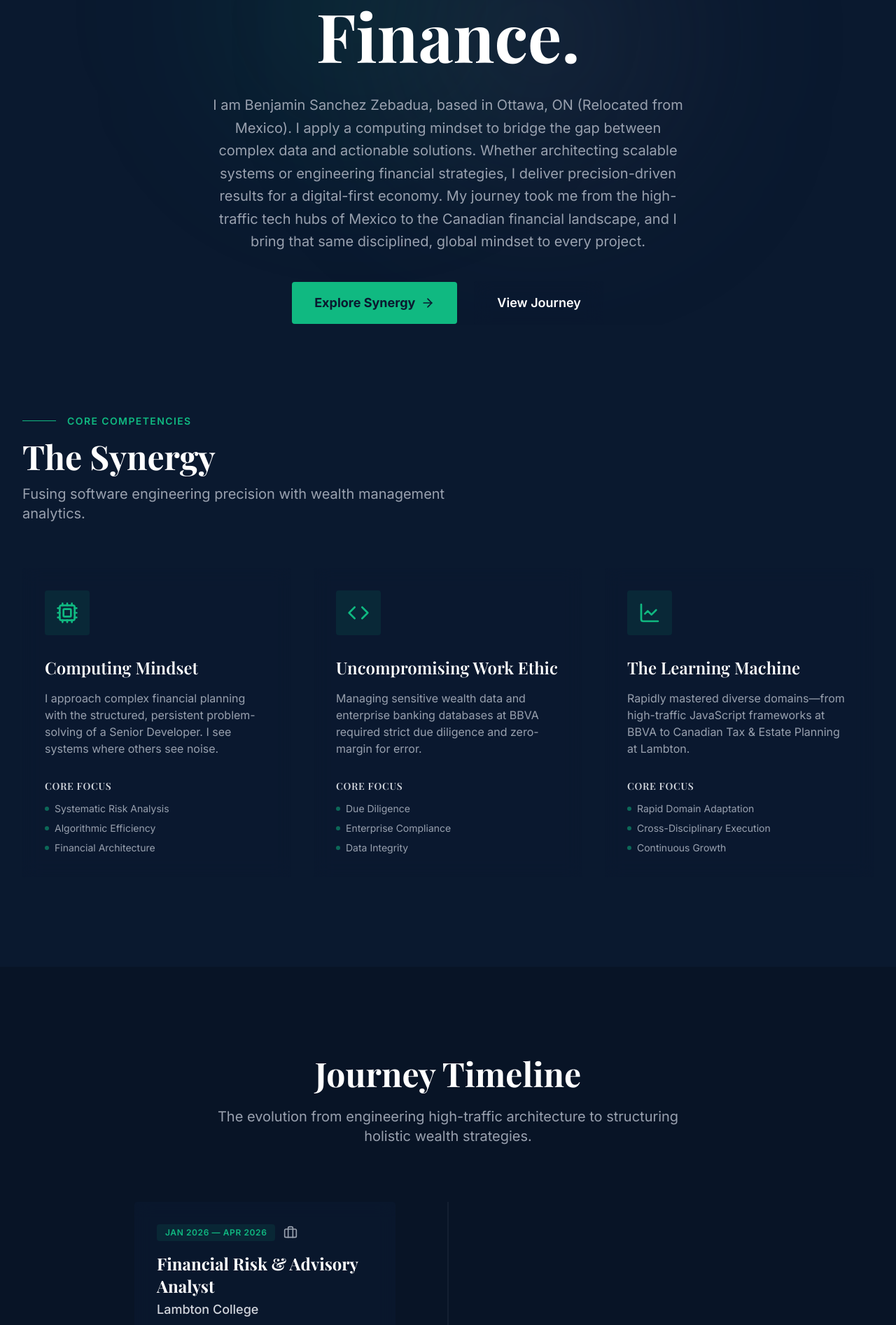
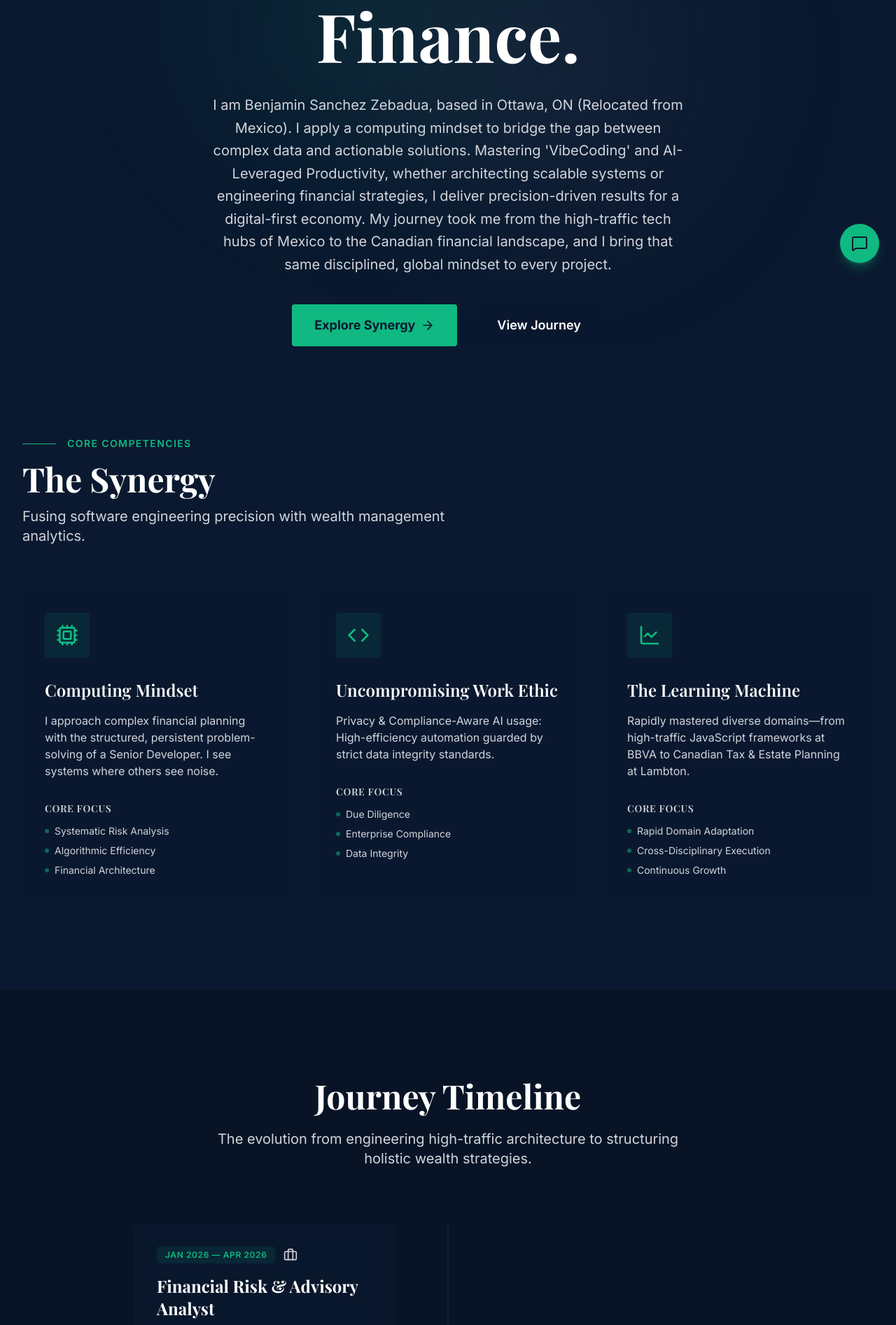
Before and after one commit to neobenjax/benjamin-sanchez-zebadua, a Next.js app: page / in a window 1280 px wide. Shown: the part 400-2294 px from the top of the page at 70% size. Built offline with nearby package versions, Linux system fonts and the light colour scheme; a web font is replaced by a local one.

Commit message:
feat: complete brand rename, implement FAB, enforce accessibility padding & update references

```diff
--- a/src/app/layout.tsx
+++ b/src/app/layout.tsx
@@ -2,6 +2,7 @@ import type { Metadata } from "next";
 import { Inter, Playfair_Display } from "next/font/google";
 import "./globals.css";
 import Navigation from "@/components/Navigation";
+import FAB from "@/components/FAB";
 
 const inter = Inter({
   variable: "--font-inter",
@@ -31,6 +32,7 @@ export default function RootLayout({
       <body className="min-h-full flex flex-col bg-primary text-foreground">
         <Navigation />
         {children}
+        <FAB />
       </body>
     </html>
   );
--- /dev/null
+++ b/src/components/FAB.tsx
@@ -0,0 +1,23 @@
+"use client";
+
+import { MessageSquare } from "lucide-react";
+import { profileData } from "@/data/profile";
+
+export default function FAB() {
+  return (
+    <div className="fixed bottom-6 right-6 z-50">
+      <a
+        href={`mailto:${profileData.social.email}`}
+        className="group relative flex items-center justify-center w-14 h-14 bg-[#10B981] text-[#0A192F] rounded-full shadow-lg shadow-[#10B981]/30 hover:shadow-[#10B981]/50 hover:scale-110 transition-all duration-300"
+        aria-label="Contact Email"
+      >
+        <MessageSquare className="w-6 h-6" />
+
+        {/* Tooltip */}
+        <span className="absolute right-full mr-4 bg-[#0A192F] text-white text-sm font-semibold px-3 py-1.5 rounded-sm opacity-0 group-hover:opacity-100 transition-opacity whitespace-nowrap border border-white/10 pointer-events-none">
+          Get in Touch
+        </span>
+      </a>
+    </div>
+  );
+}
--- a/src/components/Footer.tsx
+++ b/src/components/Footer.tsx
@@ -2,6 +2,7 @@
 
 import { motion } from "framer-motion";
 import { ArrowUpRight } from "lucide-react";
+import { profileData } from "@/data/profile";
 
 export default function Footer() {
   return (
@@ -11,18 +12,18 @@ export default function Footer() {
         <div className="absolute left-1/4 top-0 w-1/2 h-full bg-gradient-to-r from-transparent via-[#10B981]/20 to-transparent blur-[100px]" />
       </div>
 
-      <div className="max-w-7xl mx-auto px-4 sm:px-6 lg:px-8 relative z-10">
+      <div className="max-w-7xl mx-auto px-8 lg:px-8 relative z-10">
         <div className="grid grid-cols-1 md:grid-cols-2 gap-12 mb-16">
 
           <div className="flex flex-col">
             <h3 className="text-3xl font-serif text-white font-bold mb-6">
               Let's Engineer Your Strategy.
             </h3>
-            <p className="text-gray-400 text-lg mb-8 max-w-md">
+            <p className="text-gray-300 text-lg mb-8 max-w-md">
               Bringing quantitative rigor and software scaling discipline to holistic wealth and risk management.
             </p>
             <a
-              href="mailto:contact@example.com"
+              href={`mailto:${profileData.social.email}`}
               className="inline-flex items-center text-accent font-semibold text-lg hover:text-white transition-colors"
             >
               Reach Out via Email
@@ -31,24 +32,24 @@ export default function Footer() {
           </div>
 
           <div className="flex flex-col md:items-end justify-end space-y-4">
-            <div className="font-serif text-xl tracking-widest text-white font-semibold opacity-50 mb-4">
-              BENJAMIN <span className="font-sans tracking-normal mx-1">//</span> STRATEGIST
+            <div className="font-serif text-xl tracking-[0.2em] text-white font-semibold opacity-50 mb-4">
+              BENJAMIN <span className="font-sans tracking-normal mx-1">//</span> FINTECH ARCHITECT
             </div>
             {/* FOOTER GROUNDING */}
-            <div className="text-gray-400 text-right text-sm">
-              <span className="block mb-1 text-white/80 font-medium">Based in Ottawa, ON</span>
-              Open to remote and local opportunities in FinTech and Financial Strategy.
+            <div className="text-gray-300 text-right text-sm">
+              <span className="block mb-1 text-white font-medium">Based in Ottawa, ON | Relocated from Mexico.</span>
+              Open to local and remote opportunities in FinTech and Financial Strategy.
             </div>
           </div>
         </div>
 
-        <div className="border-t border-white/10 pt-8 flex flex-col md:flex-row items-center justify-between text-sm text-gray-500">
+        <div className="border-t border-white/10 pt-8 flex flex-col md:flex-row items-center justify-between text-sm text-gray-400">
           <p>
             © {new Date().getFullYear()} Benjamin Sanchez Zebadua. All rights reserved.
           </p>
           <div className="mt-4 md:mt-0 space-x-6">
-            <a href="#" className="hover:text-accent transition-colors">LinkedIn</a>
-            <a href="#" className="hover:text-accent transition-colors">GitHub</a>
+            <a href={profileData.social.linkedin} target="_blank" rel="noopener noreferrer" className="hover:text-accent transition-colors">LinkedIn</a>
+            <a href={profileData.social.github} target="_blank" rel="noopener noreferrer" className="hover:text-accent transition-colors">GitHub</a>
           </div>
         </div>
       </div>
--- a/src/components/Hero.tsx
+++ b/src/components/Hero.tsx
@@ -11,7 +11,7 @@ export default function Hero() {
       <div className="absolute top-1/4 left-1/4 w-96 h-96 bg-[#10B981]/10 rounded-full blur-[120px] pointer-events-none" />
       <div className="absolute bottom-1/4 right-1/4 w-96 h-96 bg-[#334155]/30 rounded-full blur-[120px] pointer-events-none" />
 
-      <div className="max-w-7xl mx-auto px-4 sm:px-6 lg:px-8 relative z-10 w-full flex flex-col items-center">
+      <div className="max-w-7xl mx-auto px-8 lg:px-8 relative z-10 w-full flex flex-col items-center">
         <motion.div
           initial={{ opacity: 0, y: 30 }}
           animate={{ opacity: 1, y: 0 }}
@@ -34,7 +34,7 @@ export default function Hero() {
             {profileData.hero.headline}
           </h1>
 
-          <p className="text-lg md:text-xl text-gray-400 max-w-2xl mx-auto leading-relaxed mb-10">
+          <p className="text-lg md:text-xl text-gray-300 max-w-2xl mx-auto leading-relaxed mb-10">
             {profileData.hero.subtext}
           </p>
 
--- a/src/components/Journey.tsx
+++ b/src/components/Journey.tsx
@@ -7,7 +7,7 @@ import { Briefcase, GraduationCap } from "lucide-react";
 export default function Journey() {
   return (
     <section id="journey" className="relative py-32 bg-[#081426]">
-      <div className="max-w-7xl mx-auto px-4 sm:px-6 lg:px-8 relative z-10">
+      <div className="max-w-7xl mx-auto px-8 lg:px-8 relative z-10">
         <motion.div
           initial={{ opacity: 0, y: 20 }}
           whileInView={{ opacity: 1, y: 0 }}
@@ -18,7 +18,7 @@ export default function Journey() {
           <h2 className="text-4xl md:text-5xl font-serif font-bold text-white mb-6">
             Journey Timeline
           </h2>
-          <p className="text-xl text-gray-400 max-w-2xl mx-auto">
+          <p className="text-xl text-gray-300 max-w-2xl mx-auto">
             The evolution from engineering high-traffic architecture to structuring holistic wealth strategies.
           </p>
         </motion.div>
@@ -51,9 +51,9 @@ export default function Journey() {
                       {node.period}
                     </span>
                     {isEducation ? (
-                      <GraduationCap className="h-5 w-5 text-gray-400" />
+                      <GraduationCap className="h-5 w-5 text-gray-300" />
                     ) : (
-                      <Briefcase className="h-5 w-5 text-gray-400" />
+                      <Briefcase className="h-5 w-5 text-gray-300" />
                     )}
                   </div>
 
@@ -63,7 +63,7 @@ export default function Journey() {
                   <div className="text-lg text-gray-300 mb-6 font-medium">
                     {node.company}
                   </div>
-                  <p className="text-gray-400 mb-6 pb-6 border-b border-white/10">
+                  <p className="text-gray-300 mb-6 pb-6 border-b border-white/10">
                     {node.description}
                   </p>
 
--- a/src/components/Navigation.tsx
+++ b/src/components/Navigation.tsx
@@ -18,12 +18,12 @@ export default function Navigation() {
 
   return (
     <nav className="fixed w-full z-50 glass border-b border-white/10">
-      <div className="max-w-7xl mx-auto px-4 sm:px-6 lg:px-8">
+      <div className="max-w-7xl mx-auto px-8 lg:px-8">
         <div className="flex items-center justify-between h-20">
           {/* Logo */}
           <div className="flex-shrink-0">
             <Link href="/" className="font-serif text-xl tracking-[0.2em] text-white font-semibold">
-              BENJAMIN <span className="opacity-50 font-sans tracking-normal mx-1">//</span> STRATEGIST
+              BENJAMIN <span className="opacity-50 font-sans tracking-normal mx-1">//</span> FINTECH ARCHITECT
             </Link>
           </div>
 
--- a/src/components/Synergy.tsx
+++ b/src/components/Synergy.tsx
@@ -26,7 +26,7 @@ const cardVariants: Variants = {
 export default function Synergy() {
   return (
     <section id="synergy" className="relative py-32 bg-primary">
-      <div className="max-w-7xl mx-auto px-4 sm:px-6 lg:px-8 relative z-10">
+      <div className="max-w-7xl mx-auto px-8 lg:px-8 relative z-10">
         <motion.div
           initial={{ opacity: 0, y: 20 }}
           whileInView={{ opacity: 1, y: 0 }}
@@ -41,7 +41,7 @@ export default function Synergy() {
             </span>
           </div>
           <h2 className="text-4xl md:text-5xl font-serif font-bold text-white">The Synergy</h2>
-          <p className="mt-4 text-xl text-gray-400 max-w-2xl">
+          <p className="mt-4 text-xl text-gray-300 max-w-2xl">
             Fusing software engineering precision with wealth management analytics.
           </p>
         </motion.div>
@@ -67,7 +67,7 @@ export default function Synergy() {
                 <h3 className="text-2xl font-serif font-semibold text-white mb-4">
                   {item.title}
                 </h3>
-                <p className="text-gray-400 mb-8 flex-grow">
+                <p className="text-gray-300 mb-8 flex-grow">
                   {item.description}
                 </p>
                 <div className="space-y-2">
@@ -76,7 +76,7 @@ export default function Synergy() {
                   </h4>
                   <ul className="space-y-2">
                     {item.technologies.map((tech, idx) => (
-                      <li key={idx} className="flex items-center text-sm text-gray-400">
+                      <li key={idx} className="flex items-center text-sm text-gray-300">
                         <span className="w-1.5 h-1.5 bg-accent/50 rounded-full mr-2" />
                         {tech}
                       </li>
--- a/src/components/Toolbox.tsx
+++ b/src/components/Toolbox.tsx
@@ -7,7 +7,7 @@ import { Layers } from "lucide-react";
 export default function Toolbox() {
   return (
     <section id="toolbox" className="relative py-32 bg-[#081426]">
-      <div className="max-w-7xl mx-auto px-4 sm:px-6 lg:px-8 relative z-10">
+      <div className="max-w-7xl mx-auto px-8 lg:px-8 relative z-10">
         <motion.div
           initial={{ opacity: 0, y: 20 }}
           whileInView={{ opacity: 1, y: 0 }}
@@ -19,7 +19,7 @@ export default function Toolbox() {
             <Layers className="text-accent w-8 h-8" />
           </div>
           <h2 className="text-4xl md:text-5xl font-serif font-bold text-white mb-6">The Toolbox</h2>
-          <p className="text-xl text-gray-400 max-w-2xl mx-auto">
+          <p className="text-xl text-gray-300 max-w-2xl mx-auto">
             A dual-track skill array combining technical deployment with deep financial architecture.
           </p>
         </motion.div>
--- a/src/data/profile.ts
+++ b/src/data/profile.ts
@@ -44,18 +44,25 @@ export interface ToolboxCategory {
   skills: string[];
 }
 
+export interface SocialLinks {
+  email: string;
+  linkedin: string;
+  github: string;
+}
+
 export interface ProfileData {
   hero: HeroData;
   synergy: SynergyItem[];
   journey: TimelineNode[];
   insights: InsightCaseStudy[];
   toolbox: ToolboxCategory[];
+  social: SocialLinks;
 }
 
 export const profileData: ProfileData = {
   hero: {
     headline: "Precision in Code. Performance in Finance.",
-    subtext: "I am Benjamin Sanchez Zebadua, based in Ottawa, ON (Relocated from Mexico). I apply a computing mindset to bridge the gap between complex data and actionable solutions. Whether architecting scalable systems or engineering financial strategies, I deliver precision-driven results for a digital-first economy. My journey took me from the high-traffic tech hubs of Mexico to the Canadian financial landscape, and I bring that same disciplined, global mindset to every project.",
+    subtext: "I am Benjamin Sanchez Zebadua, based in Ottawa, ON (Relocated from Mexico). I apply a computing mindset to bridge the gap between complex data and actionable solutions. Mastering 'VibeCoding' and AI-Leveraged Productivity, whether architecting scalable systems or engineering financial strategies, I deliver precision-driven results for a digital-first economy. My journey took me from the high-traffic tech hubs of Mexico to the Canadian financial landscape, and I bring that same disciplined, global mindset to every project.",
   },
 
   synergy: [
@@ -69,7 +76,7 @@ export const profileData: ProfileData = {
     {
       id: "work-ethic",
       title: "Uncompromising Work Ethic",
-      description: "Managing sensitive wealth data and enterprise banking databases at BBVA required strict due diligence and zero-margin for error.",
+      description: "Privacy & Compliance-Aware AI usage: High-efficiency automation guarded by strict data integrity standards.",
       iconName: "Briefcase",
       technologies: ["Due Diligence", "Enterprise Compliance", "Data Integrity"],
     },
@@ -170,11 +177,17 @@ export const profileData: ProfileData = {
   toolbox: [
     {
       title: "Track 1: Engineering",
-      skills: ["JavaScript (Lit Element)", "Node.js", "DevOps (GitHub/Bitbucket)", "Agile (Scrum/Jira)", "AWS", "Testing (Mocha/Chai)"]
+      skills: ["JavaScript (Lit Element)", "Node.js", "DevOps (GitHub/Bitbucket)", "Agile (Scrum/Jira)", "AWS", "Testing (Mocha/Chai)", "Vercel CI/CD", "DNS/Domain Config", "GitHub Actions"]
     },
     {
       title: "Track 2: Finance",
       skills: ["Strategic Tax Minimization", "Estate Planning", "ESG Risk Profiling", "Fundamental Analysis", "DCF Modeling", "IFC Certification", "Retirement Projections"]
     }
-  ]
+  ],
+
+  social: {
+    email: "besaze@hotmail.com",
+    linkedin: "https://www.linkedin.com/in/benjaminsanchezzebadua/",
+    github: "https://github.com/neobenjax"
+  }
 };
```
Also changed, not shown: src/components/Insights.tsx (+4 -4 lines).
